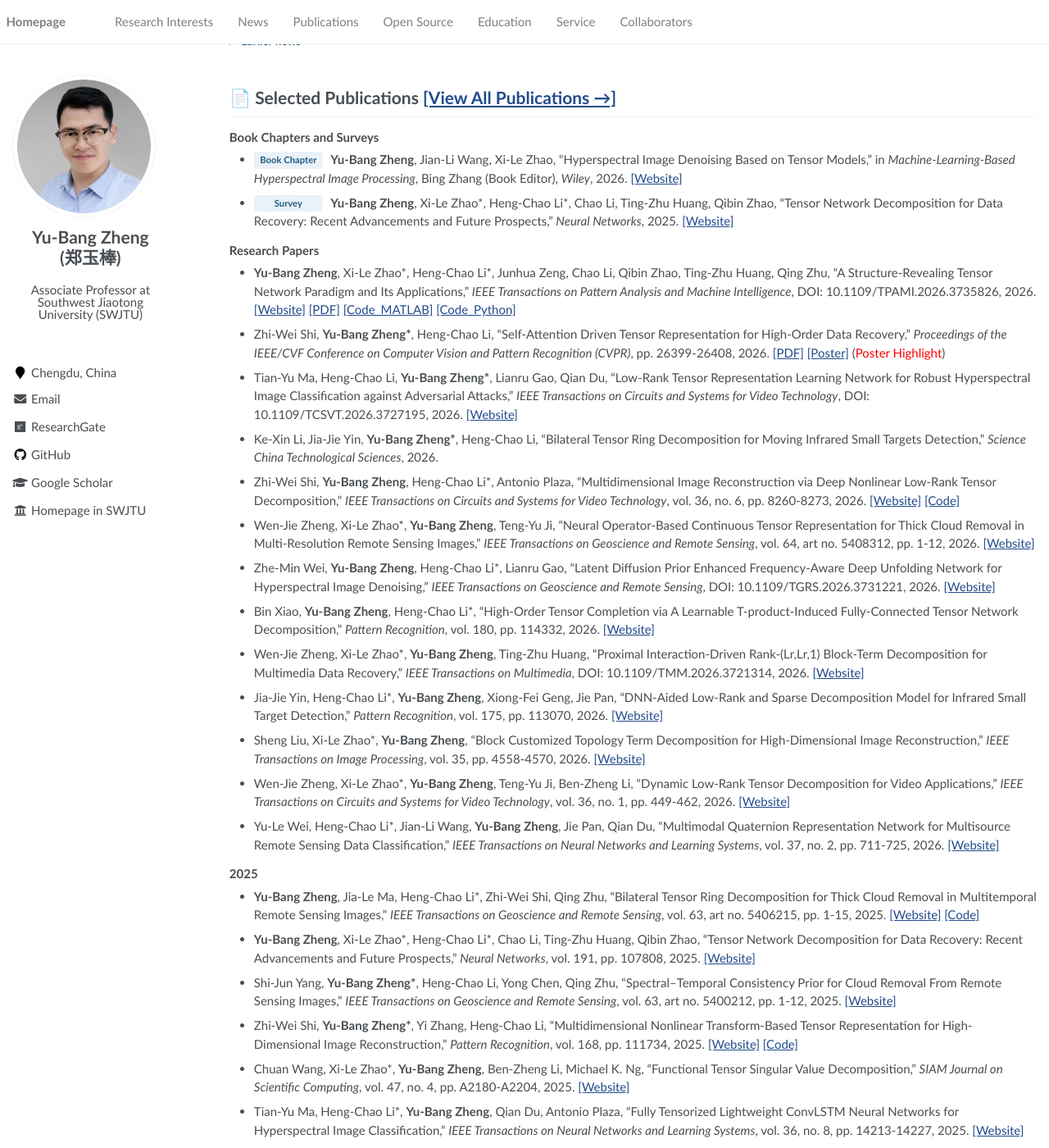
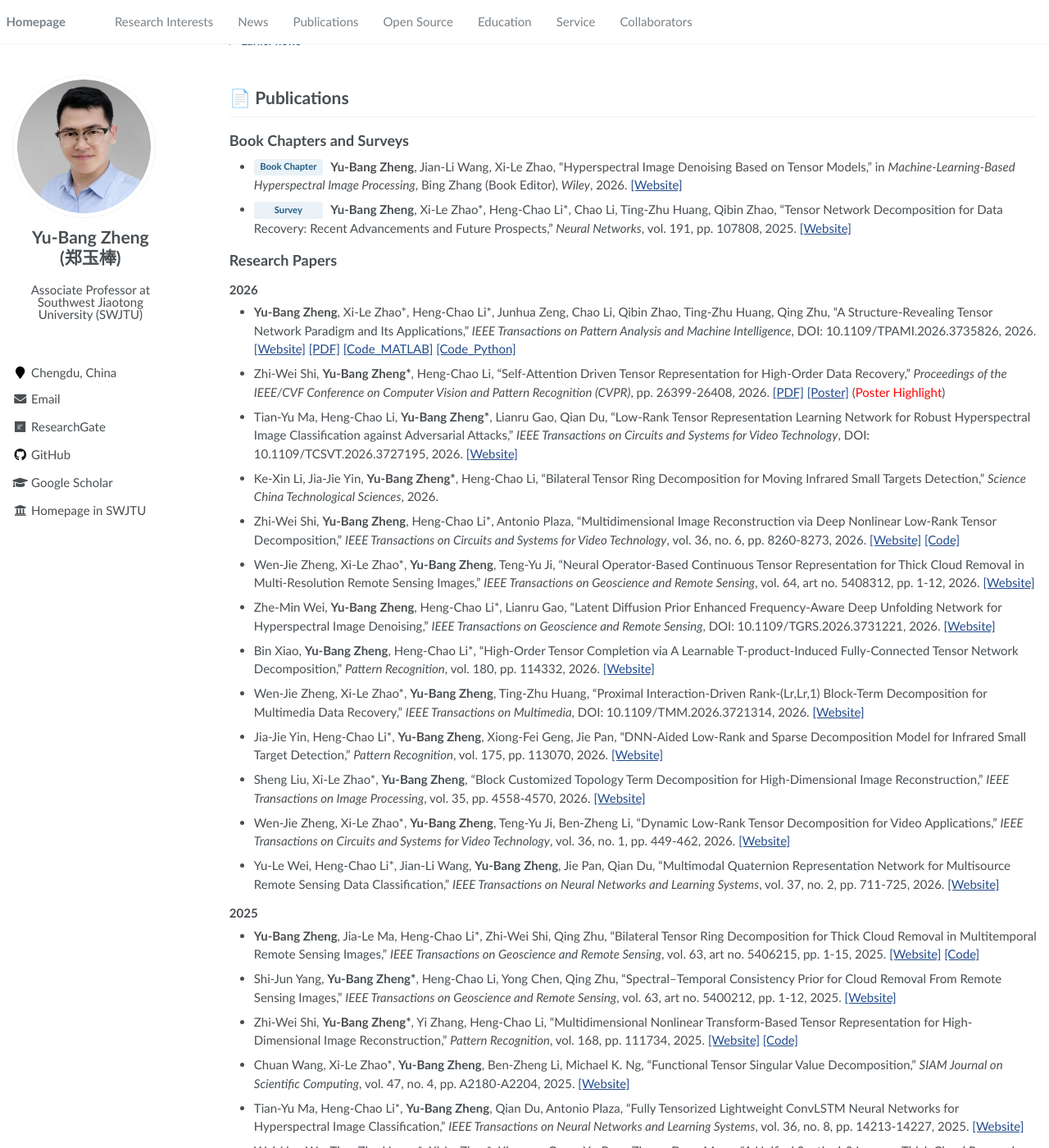
Before and after one commit to YuBangZheng/yubangzheng.github.io, a Jekyll site: the page built from pages/about.md, in a window 1280 px wide and 1400 px high, scrolled down 639 px. Shown: the whole window at 82% size. Built offline with Jekyll 4.4.1, drawn with Linux system fonts in a browser that asks for light colours.

Commit message:
Update about.md

```diff
--- a/pages/about.md
+++ b/pages/about.md
@@ -58,17 +58,19 @@ I am an Associate Professor at the [School of Information Science and Technology
   </ul>
 </details>
 
-<span class="anchor" id="selected-publications"></span>
+<span class="anchor" id="publications"></span>
 
-# 📄 Selected Publications [[View All Publications →]](/publications/)
+# 📄 Publications
 
-### Book Chapters and Surveys
+## Book Chapters and Surveys
 
 - <span class="pub-venue">Book Chapter</span> **Yu-Bang Zheng**, Jian-Li Wang, Xi-Le Zhao, “Hyperspectral Image Denoising Based on Tensor Models,” in _Machine-Learning-Based Hyperspectral Image Processing_, Bing Zhang (Book Editor), _Wiley_, 2026. [[Website]](https://onlinelibrary.wiley.com/doi/abs/10.1002/9781394267880.ch3)
 
-- <span class="pub-venue">Survey</span> **Yu-Bang Zheng**, Xi-Le Zhao\*, Heng-Chao Li\*, Chao Li, Ting-Zhu Huang, Qibin Zhao, “Tensor Network Decomposition for Data Recovery: Recent Advancements and Future Prospects,” _Neural Networks_, 2025. [[Website]](https://www.sciencedirect.com/science/article/pii/S0893608025006884)
+- <span class="pub-venue">Survey</span> **Yu-Bang Zheng**, Xi-Le Zhao\*, Heng-Chao Li\*, Chao Li, Ting-Zhu Huang, Qibin Zhao, “Tensor Network Decomposition for Data Recovery: Recent Advancements and Future Prospects,” _Neural Networks_, vol. 191, pp. 107808, 2025. [[Website]](https://www.sciencedirect.com/science/article/pii/S0893608025006884)
 
-### Research Papers
+## Research Papers
+
+### 2026
 
 - **Yu-Bang Zheng**, Xi-Le Zhao\*, Heng-Chao Li\*, Junhua Zeng, Chao Li, Qibin Zhao, Ting-Zhu Huang, Qing Zhu, “A Structure-Revealing Tensor Network Paradigm and Its Applications,” _IEEE Transactions on Pattern Analysis and Machine Intelligence_, DOI: 10.1109/TPAMI.2026.3735826, 2026. [[Website]](https://ieeexplore.ieee.org/document/11699103) [[PDF]](https://yubangzheng.github.io/papers/TPAMI_SVDinsTN_Zheng.pdf) [[Code_MATLAB]](https://yubangzheng.github.io/codes/code_SVDinsTN.zip) [[Code_Python]](https://yubangzheng.github.io/codes/code_SVDinsTN_Python.zip)
 
@@ -99,8 +101,6 @@ I am an Associate Professor at the [School of Information Science and Technology
 ### 2025
 
 - **Yu-Bang Zheng**, Jia-Le Ma, Heng-Chao Li\*, Zhi-Wei Shi, Qing Zhu, “Bilateral Tensor Ring Decomposition for Thick Cloud Removal in Multitemporal Remote Sensing Images,” _IEEE Transactions on Geoscience and Remote Sensing_, vol. 63, art no. 5406215, pp. 1-15, 2025. [[Website]](https://ieeexplore.ieee.org/document/11123527) [[Code]](https://yubangzheng.github.io/codes/Code_BTR_CR.zip)
-
-- **Yu-Bang Zheng**, Xi-Le Zhao\*, Heng-Chao Li\*, Chao Li, Ting-Zhu Huang, Qibin Zhao, “Tensor Network Decomposition for Data Recovery: Recent Advancements and Future Prospects,” _Neural Networks_, vol. 191, pp. 107808, 2025. [[Website]](https://www.sciencedirect.com/science/article/pii/S0893608025006884)
 
 - Shi-Jun Yang, **Yu-Bang Zheng\***, Heng-Chao Li, Yong Chen, Qing Zhu, “Spectral–Temporal Consistency Prior for Cloud Removal From Remote Sensing Images,” _IEEE Transactions on Geoscience and Remote Sensing_, vol. 63, art no. 5400212, pp. 1-12, 2025. [[Website]](https://ieeexplore.ieee.org/document/10746549)
 
@@ -194,7 +194,7 @@ I am an Associate Professor at the [School of Information Science and Technology
 - Jian-Li Wang, Ting-Zhu Huang\*, Xi-Le Zhao\*, Jie Huang, Tian-Hui Ma, **Yu-Bang Zheng**, “Reweighted Block Sparsity Regularization for Remote Sensing Images Destriping,” _IEEE Journal of Selected Topics in Applied Earth Observations and Remote Sensing_, vol. 12, no. 12, pp. 4951-4963, 2019. [[Website]](https://ieeexplore.ieee.org/abstract/document/8855071) [[Code]](https://yubangzheng.github.io/codes/code_RBSUTV.zip)
 
 
-{: .selected-publications }
+{: .publications }
 
 
 <span class="anchor" id="open-source"></span>
```
